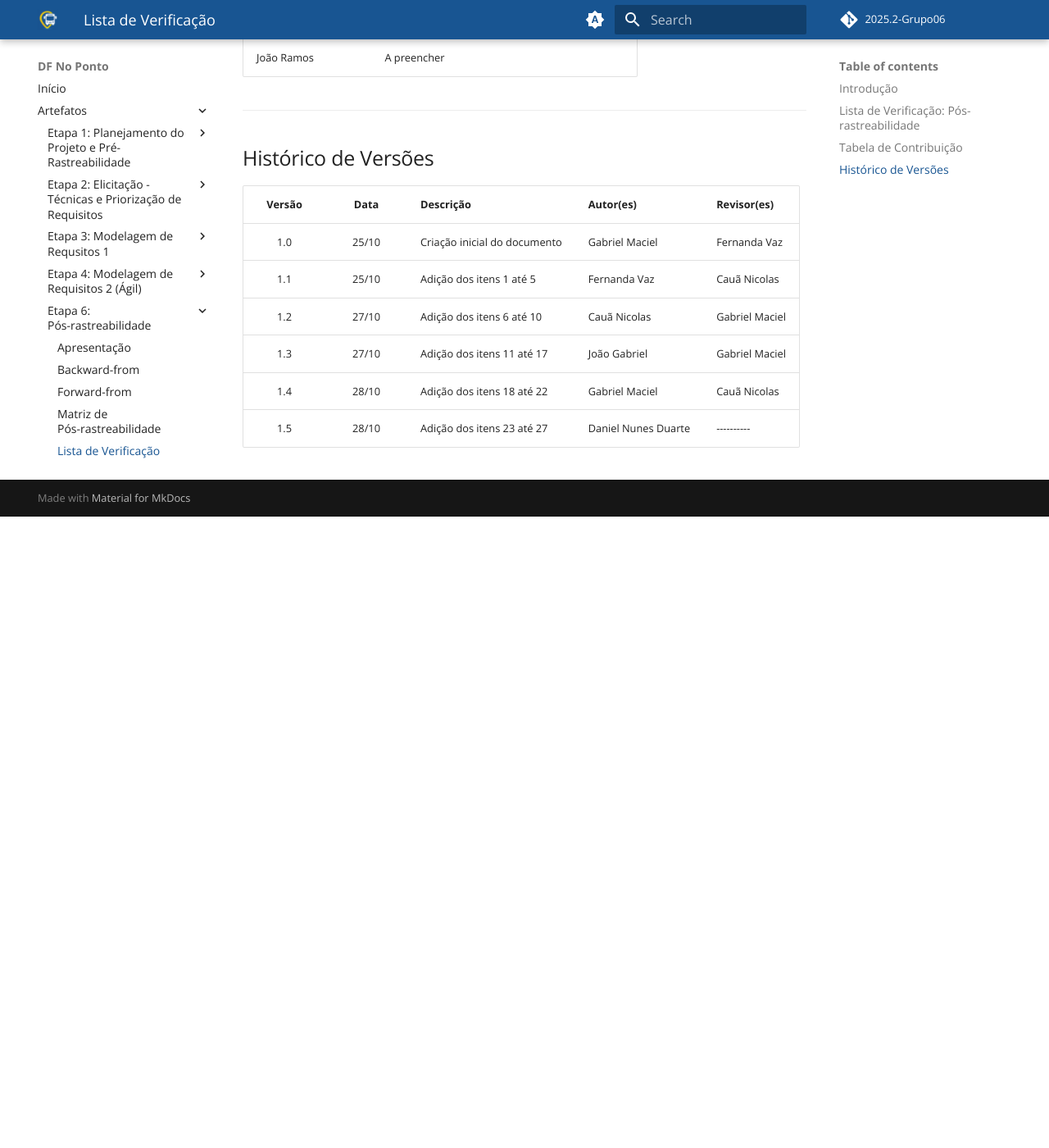
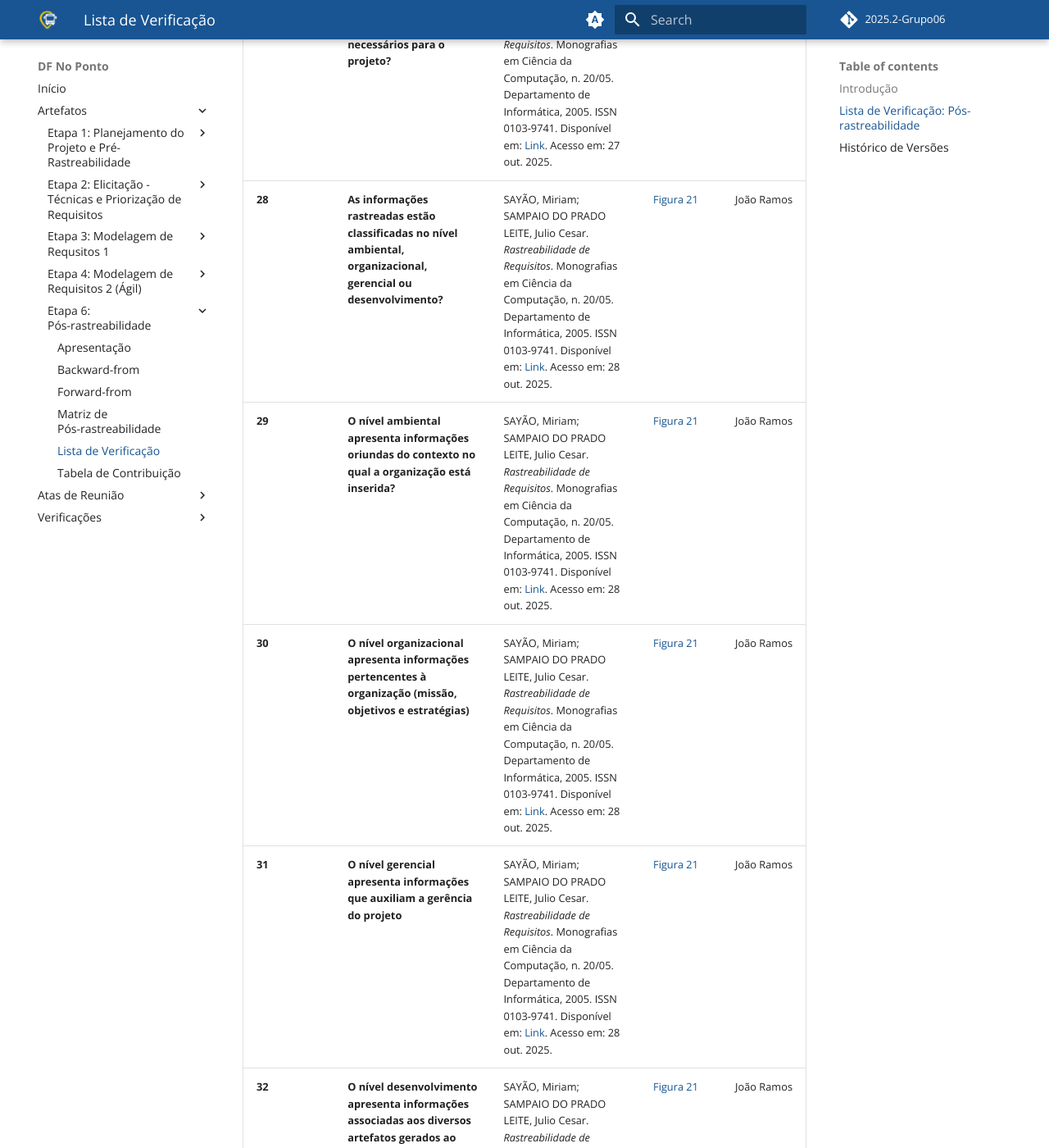
Before and after one commit to Requisitos-de-Software/2025.2-Grupo06, an MkDocs documentation site: the page built from docs/checklist/lista05.md, in a window 1280 px wide and 1400 px high, scrolled down 7639 px. Shown: the whole window at 82% size. Built offline with MkDocs 1.6.1 and Material for MkDocs 9.7.7, drawn with Linux system fonts in a browser that asks for light colours; comment, search, counter and statistics services are not loaded; before the commit the page ends 8269 px from its top, so only the background shows below that; some of the changed text lies outside the part shown.

Commit message:
adicona itens lv

```diff
--- a/docs/checklist/lista05.md
+++ b/docs/checklist/lista05.md
@@ -35,9 +35,11 @@
 | **25** | **A Matriz de Rastreabilidade está apresentando os artefatos iniciais (como requisitos) e os artefatos de destino (por exemplo, fontes dos requisitos, outros requisitos, ou artefatos de desenvolvimento posteriores)?** | SAYÃO, Miriam; SAMPAIO DO PRADO LEITE, Julio Cesar. *Rastreabilidade de Requisitos*. Monografias em Ciência da Computação, n. 20/05. Departamento de Informática, 2005. ISSN 0103-9741. Disponível em: [Link](https://aprender3.unb.br/pluginfile.php/3210698/mod_resource/content/3/05_20_sayao.pdf). Acesso em: 27 out. 2025. | [Figura 25](../assets/imagens/checklist_5/figuraD3.png) | Daniel Nunes Duarte |
 | **26** | **Existem elos rastreando informações "gerenciais" que associam tarefas do projeto aos requisitos?** | SAYÃO, Miriam; SAMPAIO DO PRADO LEITE, Julio Cesar. *Rastreabilidade de Requisitos*. [Link](https://aprender3.unb.br/pluginfile.php/3210698/mod_resource/content/3/05_20_sayao.pdf)SAYÃO, Miriam; SAMPAIO DO PRADO LEITE, Julio Cesar. *Rastreabilidade de Requisitos*. Monografias em Ciência da Computação, n. 20/05. Departamento de Informática, 2005. ISSN 0103-9741. Disponível em: [Link](https://aprender3.unb.br/pluginfile.php/3210698/mod_resource/content/3/05_20_sayao.pdf). Acesso em: 27 out. 2025. | [Figura 26](../assets/imagens/checklist_5/figuraD4.png) | Daniel Nunes Duarte |
 | **27** | **Está descrevendo detalhadamente todos os elos de rastreabilidade Toranzo necessários para o projeto?** |SAYÃO, Miriam; SAMPAIO DO PRADO LEITE, Julio Cesar. *Rastreabilidade de Requisitos*. Monografias em Ciência da Computação, n. 20/05. Departamento de Informática, 2005. ISSN 0103-9741. Disponível em: [Link](https://aprender3.unb.br/pluginfile.php/3210698/mod_resource/content/3/05_20_sayao.pdf). Acesso em: 27 out. 2025. | [Figura 27](../assets/imagens/checklist_5/figuraD5.png) | Daniel Nunes Duarte |
-
-
-
+| **28** | **As informações rastreadas estão classificadas no nível ambiental, organizacional, gerencial ou desenvolvimento?** | SAYÃO, Miriam; SAMPAIO DO PRADO LEITE, Julio Cesar. *Rastreabilidade de Requisitos*. Monografias em Ciência da Computação, n. 20/05. Departamento de Informática, 2005. ISSN 0103-9741. Disponível em: [Link](https://aprender3.unb.br/pluginfile.php/3210698/mod_resource/content/3/05_20_sayao.pdf). Acesso em: 28 out. 2025. | [Figura 21](../assets/imagens/checklist_5/21-lv.png) | João Ramos |
+| **29** | **O nível ambiental apresenta informações oriundas do contexto no qual a organização está inserida?** | SAYÃO, Miriam; SAMPAIO DO PRADO LEITE, Julio Cesar. *Rastreabilidade de Requisitos*. Monografias em Ciência da Computação, n. 20/05. Departamento de Informática, 2005. ISSN 0103-9741. Disponível em: [Link](https://aprender3.unb.br/pluginfile.php/3210698/mod_resource/content/3/05_20_sayao.pdf). Acesso em: 28 out. 2025. | [Figura 21](../assets/imagens/checklist_5/21-lv.png) | João Ramos |
+| **30** | **O nível organizacional apresenta informações pertencentes à organização (missão, objetivos e estratégias)** | SAYÃO, Miriam; SAMPAIO DO PRADO LEITE, Julio Cesar. *Rastreabilidade de Requisitos*. Monografias em Ciência da Computação, n. 20/05. Departamento de Informática, 2005. ISSN 0103-9741. Disponível em: [Link](https://aprender3.unb.br/pluginfile.php/3210698/mod_resource/content/3/05_20_sayao.pdf). Acesso em: 28 out. 2025. | [Figura 21](../assets/imagens/checklist_5/21-lv.png) | João Ramos |
+| **31** | **O nível gerencial apresenta informações que auxiliam a gerência do projeto** | SAYÃO, Miriam; SAMPAIO DO PRADO LEITE, Julio Cesar. *Rastreabilidade de Requisitos*. Monografias em Ciência da Computação, n. 20/05. Departamento de Informática, 2005. ISSN 0103-9741. Disponível em: [Link](https://aprender3.unb.br/pluginfile.php/3210698/mod_resource/content/3/05_20_sayao.pdf). Acesso em: 28 out. 2025. | [Figura 21](../assets/imagens/checklist_5/21-lv.png) | João Ramos |
+| **32** | **O nível desenvolvimento apresenta informações associadas aos diversos artefatos gerados ao longo do processo de desenvolvimento?** | SAYÃO, Miriam; SAMPAIO DO PRADO LEITE, Julio Cesar. *Rastreabilidade de Requisitos*. Monografias em Ciência da Computação, n. 20/05. Departamento de Informática, 2005. ISSN 0103-9741. Disponível em: [Link](https://aprender3.unb.br/pluginfile.php/3210698/mod_resource/content/3/05_20_sayao.pdf). Acesso em: 28 out. 2025. | [Figura 21](../assets/imagens/checklist_5/21-lv.png) | João Ramos |
 ## Tabela de Contribuição
 
 | Nome | Contribuição |
@@ -47,7 +49,7 @@
 | Fernanda Vaz | Adição dos itens 1 até 5 |
 | Gabriel Maciel | Adição dos itens 18 até 22 da Lista de Verificação |
 | João Gabriel | Adição dos itens 11 até 17 |
-| João Ramos | A preencher |
+| João Ramos | Adição dos itens 28 até 32 |
 
 ---
 
@@ -60,4 +62,5 @@
 | 1.2 | 27/10 | Adição dos itens 6 até 10 | Cauã Nicolas | Gabriel Maciel |
 | 1.3 | 27/10 | Adição dos itens 11 até 17 | João Gabriel | Gabriel Maciel |
 | 1.4 | 28/10 | Adição dos itens 18 até 22 | Gabriel Maciel | Cauã Nicolas |
-| 1.5 | 28/10 | Adição dos itens 23 até 27 | Daniel Nunes Duarte | ---------- |
+| 1.5 | 28/10 | Adição dos itens 23 até 27 | Daniel Nunes Duarte |
+| 1.6 | 28/10 | Adição dos itens 28 até 32 | João Ramos | ---------- |
```
Also changed, not shown: docs/assets/imagens/checklist_5/28-lv.png (added), docs/assets/imagens/checklist_5/29-lv.png (added), docs/assets/imagens/checklist_5/30-lv.png (added), docs/assets/imagens/checklist_5/31-lv.png (added), docs/assets/imagens/checklist_5/32-lv.png (added).
